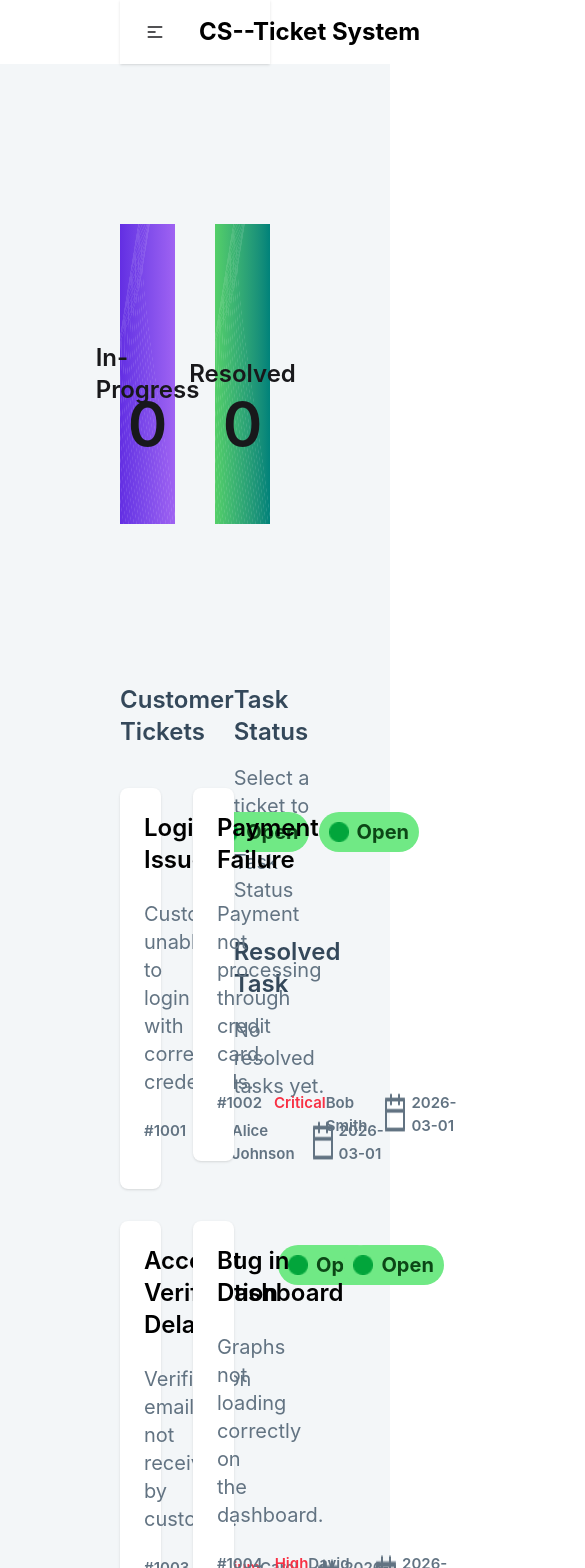
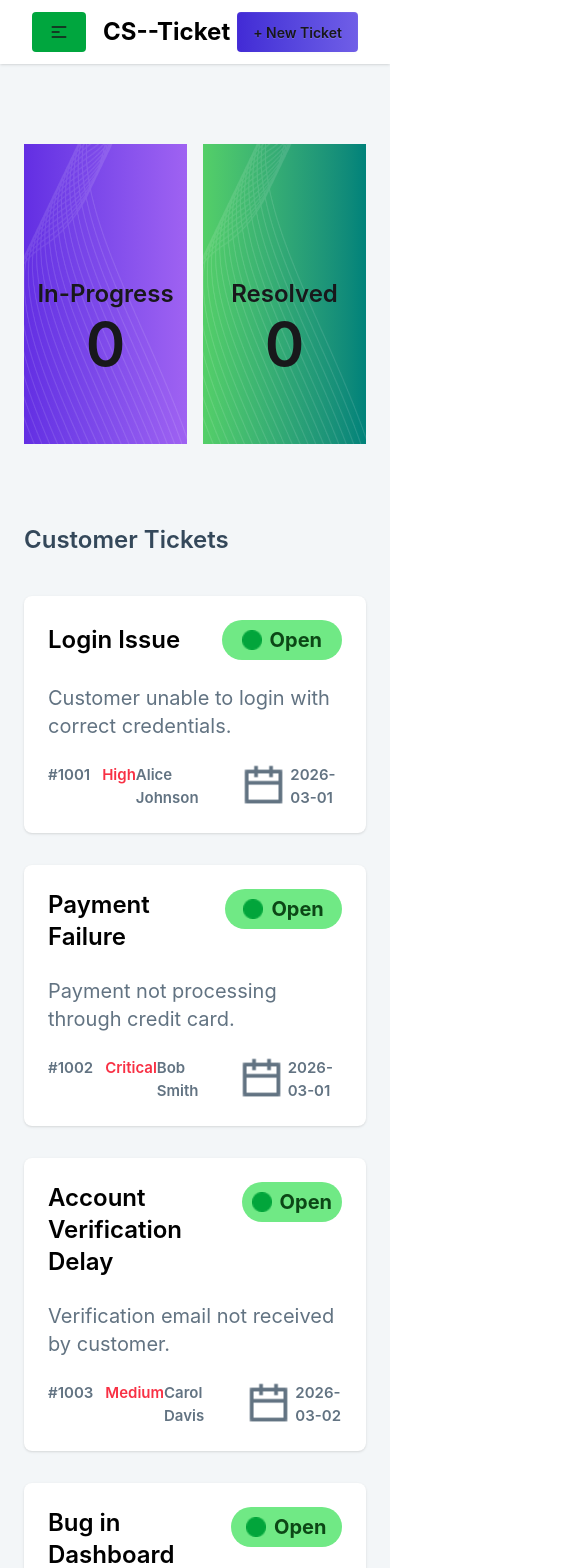
Before and after one commit to FarhatulZannat/Ticket-System, a React (Vite) app: page / in a window 390 px wide. Shown: the top 1568 px of the page, 585 px wide, since content can reach past the window. Built offline with nearby package versions, Linux system fonts and the light colour scheme.

Commit message:
responsive done

```diff
--- a/index.html
+++ b/index.html
@@ -5,6 +5,8 @@
     <link rel="icon" type="image/svg+xml" href="/vite.svg" />
     <meta name="viewport" content="width=device-width, initial-scale=1.0" />
     <title>ticket_system</title>
+
+ <link rel="stylesheet" href="https://cdnjs.cloudflare.com/ajax/libs/font-awesome/7.0.1/css/all.min.css" integrity="sha512-2SwdPD6INVrV/lHTZbO2nodKhrnDdJK9/kg2XD1r9uGqPo1cUbujc+IYdlYdEErWNu69gVcYgdxlmVmzTWnetw==" crossorigin="anonymous" referrerpolicy="no-referrer" />
   </head>
   <body>
     <div id="root"></div>
--- a/src/ui/banner/banner.jsx
+++ b/src/ui/banner/banner.jsx
@@ -7,7 +7,7 @@ import vector2 from '../../assets/vector2.png'
 
 export const Banner = ({count, resolvedCount}) => {
   return (
-    <div className='flex gap-10 my-40 mx-30'>
+    <div className='flex gap-4 lg:gap-10 lg:my-40 my-20 lg:mx-30 mx-6'>
       <div className='relative'>
         <img className=' w-[700px] h-[300px] bg-gradient-to-r from-[#632EE3] to-[#9F62F2]' src={vector1} alt=""  />
       <span className='absolute inset-0 flex items-center justify-center font-semibold text-2xl'>In-Progress</span> <span className='absolute inset-0 flex items-center justify-center mt-10 font-semibold text-6xl'><br  />{count}</span>
--- a/src/ui/footer.jsx
+++ b/src/ui/footer.jsx
@@ -8,14 +8,14 @@ import mail from '../assets/x.png'
 
 export const Footer = () => {
   return (
-    <div className='bg-black p-30'>
-        <div className='flex gap-50 '>
-            <div className='w-100'>
+    <div className='bg-black lg:p-30 p-6  '>
+        <div className='lg:flex gap-50 '>
+            <div className='lg:w-100 lg:text-left text-center mb-6 '>
                 <h1 className='text-2xl font-bold text-white mb-6'>CS--Ticket System</h1>
                 <p className='text-[#A1A1AA]'>Ticket System is designed to help manage and track customer support requests efficiently. It allows quick creation, updating, and resolution of tickets.
   Users can monitor progress and stay updated in real-time.The intuitive interface ensures a seamless experience for both support staff and customers.Built with modern web technologies, this system is responsive, fast, and reliable.</p>
             </div>
-            <div className='flex justify-between gap-15 '>
+            <div className='lg:flex justify-between gap-15 space-y-10 lg:text-left text-center '>
                 <div className='space-y-6 text-[#A1A1AA]'>
                     <h1 className='text-2xl font-bold text-white '>Company</h1>
                     <p>About us</p>
@@ -36,10 +36,10 @@ export const Footer = () => {
                 </div>
                 <div  className='space-y-6 text-[#A1A1AA]'>
                     <h1 className='text-2xl font-bold text-white'>Social Links</h1>
-                    <span className='flex items-center gap-2'><img src={x} alt="" />@CS--Ticket System</span>
-                    <span className='flex items-center gap-2'><img src={Lin} alt="" />@CS--Ticket System</span>
-                    <span className='flex items-center gap-2'><img src={fb} alt="" />@CS--Ticket System</span>
-                    <span className='flex items-center gap-2'><img src={mail} alt="" />@CS--Ticket System</span>
+                    <span className='flex items-center gap-2 justify-center lg:justify-start'><img src={x} alt="" />@CS--Ticket System</span>
+                    <span className='flex items-center gap-2 justify-center lg:justify-start'><img src={Lin} alt="" />@CS--Ticket System</span>
+                    <span className='flex items-center gap-2 justify-center lg:justify-start'><img src={fb} alt="" />@CS--Ticket System</span>
+                    <span className='flex items-center gap-2 justify-center lg:justify-start'><img src={mail} alt="" />@CS--Ticket System</span>
                 </div>
 
             </div>
--- a/src/ui/navbar.jsx
+++ b/src/ui/navbar.jsx
@@ -3,28 +3,30 @@ import React from 'react'
 export const Navbar = () => {
   return (
     <div>
-      <div className='bg-white px-30 '>
-    <div class="navbar  shadow-sm">
+      <div className='bg-white md:px-30 lg:px-30 px-6 shadow-sm'>
+    <div class="navbar   ">
   <div class="navbar-start">
     <div class="dropdown">
-      <div tabindex="0" role="button" class="btn btn-ghost lg:hidden">
+      <div tabindex="0" role="button" class="btn btn-ghost lg:hidden bg-green-600">
         <svg xmlns="http://www.w3.org/2000/svg" class="h-5 w-5" fill="none" viewBox="0 0 24 24" stroke="currentColor"> <path stroke-linecap="round" stroke-linejoin="round" stroke-width="2" d="M4 6h16M4 12h8m-8 6h16" /> </svg>
       </div>
       <ul
         tabindex="-1"
-        class="text-black font-bold menu menu-sm dropdown-content bg-base-100 rounded-box z-1 mt-3 w-52 p-2 shadow">
-        <li><a>Item 1</a></li>
-        <li>
-          <a>Parent</a>
-          <ul class="p-2">
-            <li><a>Submenu 1</a></li>
-            <li><a>Submenu 2</a></li>
+        class="md:text-black font-bold menu menu-sm dropdown-content bg-black rounded-box z-1 mt-3 w-52 p-2 shadow">
+                   <ul class="p-2">
+             <li><a>Home</a></li>
+            <li><a>FAQ</a></li>
+            <li><a>Changelog</a></li>
+            <li><a>Blog</a></li>
+            <li><a>Download</a></li>
+            <li><a>Contact</a></li>
           </ul>
-        </li>
-        <li><a>Item 3</a></li>
       </ul>
     </div>
     <a class="btn btn-ghost text-2xl text-black font-bold">CS--Ticket System</a>
+  </div>
+  <div className='navbar-end flex lg:hidden' >
+    <a className="btn  bg-gradient-to-r from-[#422AD5] to-[#705ee7] border-none">+ New Ticket</a>
   </div>
   <div class="navbar-end hidden lg:flex text-black ">
     <ul class="menu menu-horizontal px-1">
@@ -40,6 +42,7 @@ export const Navbar = () => {
     <div >
     <a className="btn  bg-gradient-to-r from-[#422AD5] to-[#705ee7] border-none">+ New Ticket</a>
   </div>
+
   </div>
 </div>
    </div>
--- a/src/ui/tickets/tickets.jsx
+++ b/src/ui/tickets/tickets.jsx
@@ -18,10 +18,10 @@ export const Tickets = ({playerPromise , onAdd , inProgress, onComplete,handleCo
     const [selectedTicket, setSelectedTicket] = useState(null)
 
   return (
-    <div className='mx-30 flex justify-between'>
+    <div className='lg:mx-30 mx-6 lg:flex justify-between '>
       <div>
         <h1 className='font-semibold text-2xl text-[#34485A] mb-10'>Customer Tickets</h1>
-      <div className='grid grid-cols-2  gap-x-8'>
+      <div className='lg:grid grid-cols-2  gap-x-8'>
           {
         inTickets.map(ticket =>
         <TicketCard
```
